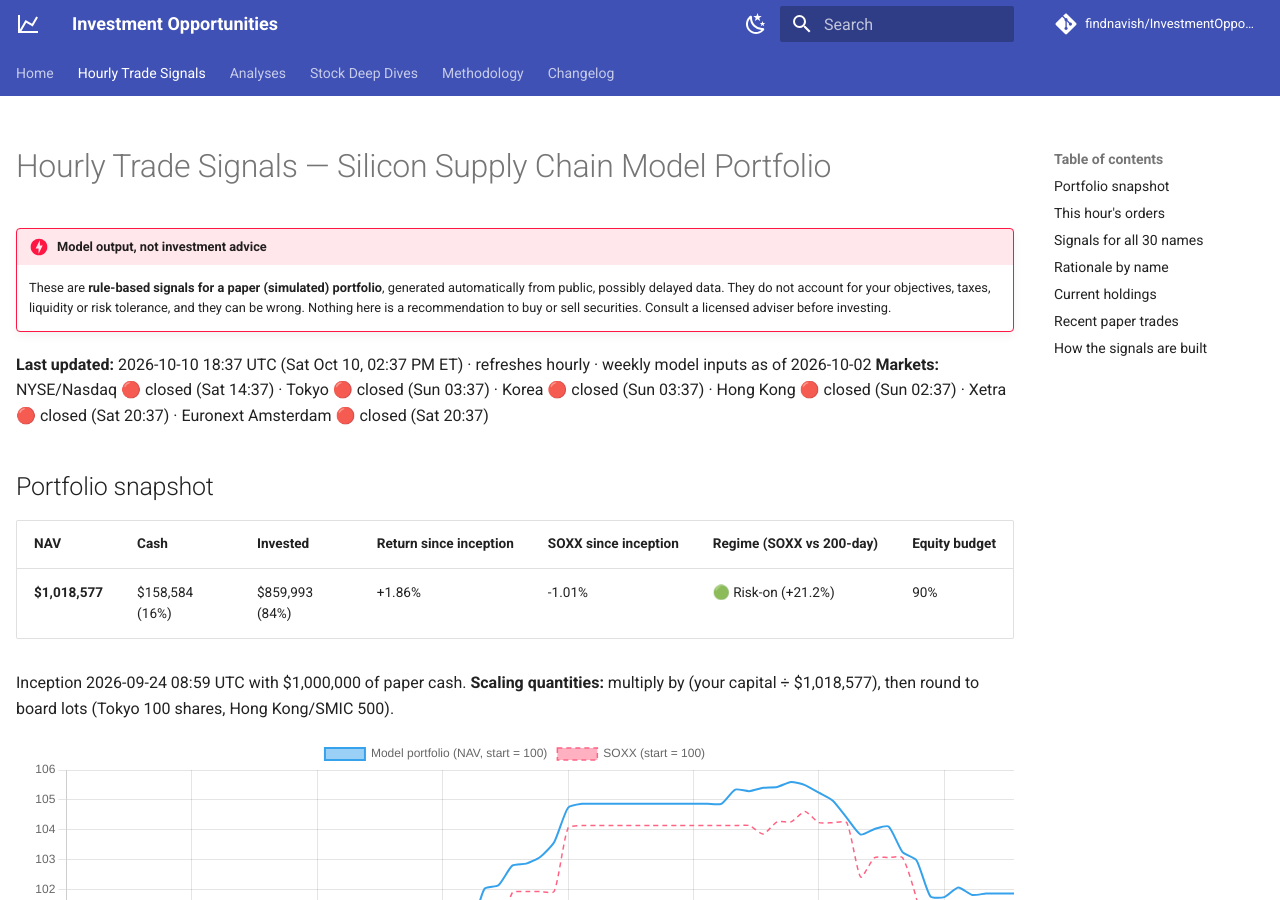
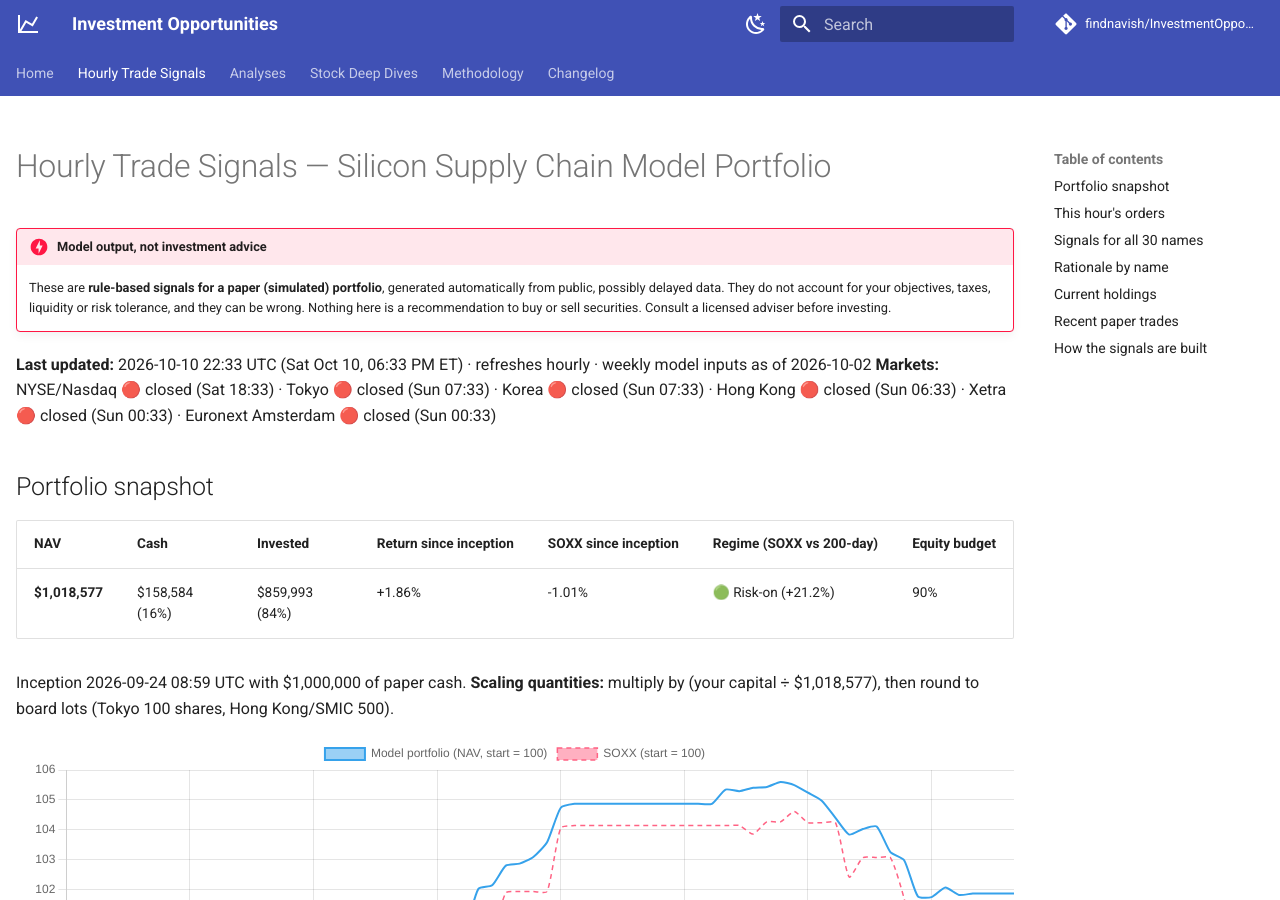
Before and after one commit to findnavish/InvestmentOpportunities, an MkDocs documentation site: the page built from docs/trade-signals/index.md, in a window 1280 px wide and 900 px high. Built offline with MkDocs 1.6.1 and Material for MkDocs 9.7.7, drawn with Linux system fonts in a browser that asks for light colours; comment, search, counter and statistics services are not loaded.

Commit message:
Signals update 2026-10-10 22:33 UTC

```diff
--- a/docs/trade-signals/index.md
+++ b/docs/trade-signals/index.md
@@ -8,8 +8,8 @@ hide:
 !!! danger "Model output, not investment advice"
     These are **rule-based signals for a paper (simulated) portfolio**, generated automatically from public, possibly delayed data. They do not account for your objectives, taxes, liquidity or risk tolerance, and they can be wrong. Nothing here is a recommendation to buy or sell securities. Consult a licensed adviser before investing.
 
-**Last updated:** 2026-10-10 18:37 UTC (Sat Oct 10, 02:37 PM ET) · refreshes hourly · weekly model inputs as of 2026-10-02
-**Markets:** NYSE/Nasdaq 🔴 closed (Sat 14:37) · Tokyo 🔴 closed (Sun 03:37) · Korea 🔴 closed (Sun 03:37) · Hong Kong 🔴 closed (Sun 02:37) · Xetra 🔴 closed (Sat 20:37) · Euronext Amsterdam 🔴 closed (Sat 20:37)
+**Last updated:** 2026-10-10 22:33 UTC (Sat Oct 10, 06:33 PM ET) · refreshes hourly · weekly model inputs as of 2026-10-02
+**Markets:** NYSE/Nasdaq 🔴 closed (Sat 18:33) · Tokyo 🔴 closed (Sun 07:33) · Korea 🔴 closed (Sun 07:33) · Hong Kong 🔴 closed (Sun 06:33) · Xetra 🔴 closed (Sun 00:33) · Euronext Amsterdam 🔴 closed (Sun 00:33)
 
 ## Portfolio snapshot
 
```
Also changed, not shown: docs/trade-signals/nav.json (+1 -1 lines).
